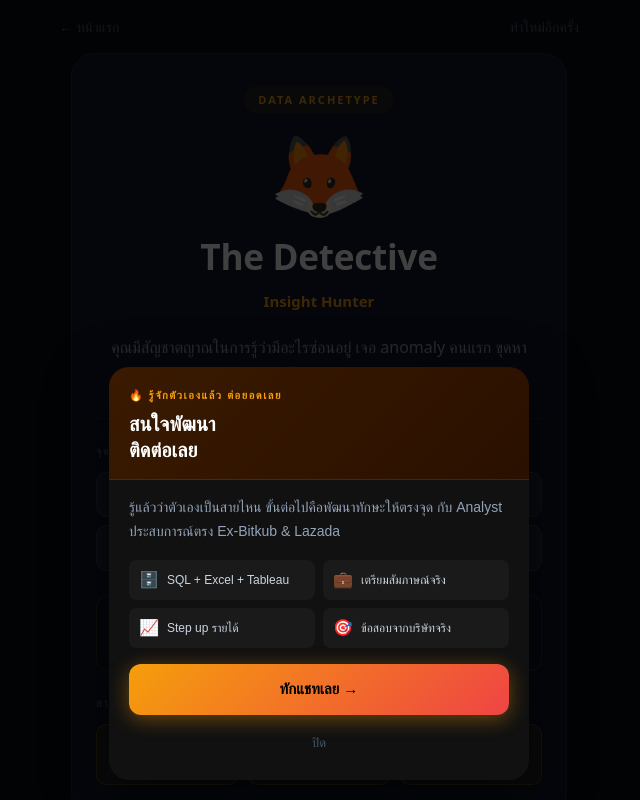
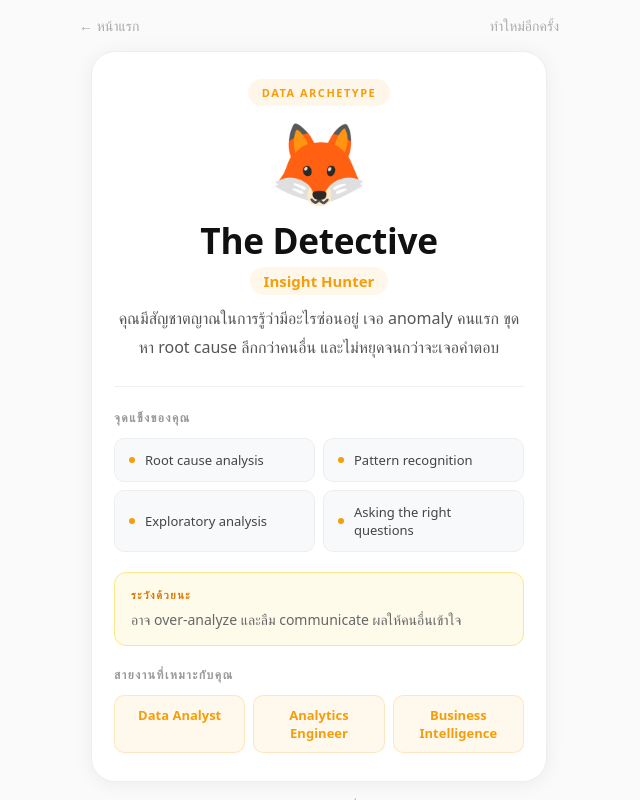
Before and after one commit to ZUME-Work/zume-career-intelligence, a Next.js app: page /archetype/result in a window 1280 px wide. Shown: the top 800 px of the page, without its empty margins (321-961 px from the left). Built offline with nearby package versions, Linux system fonts and the light colour scheme.

Commit message:
fix: remove html2canvas options typescript error

```diff
--- a/app/archetype/result/ResultBanner.tsx
+++ b/app/archetype/result/ResultBanner.tsx
@@ -5,64 +5,52 @@ import { useEffect, useState } from 'react'
 const FB_PAGE = 'https://www.facebook.com/profile.php?id=61581811456373'
 
 const btnStyle: React.CSSProperties = {
-  display: 'block',
-  textAlign: 'center',
-  background: 'linear-gradient(135deg, #F59E0B, #EF4444)',
-  color: '#000',
-  padding: '14px',
-  borderRadius: '12px',
-  textDecoration: 'none',
-  fontSize: '15px',
-  fontWeight: 800,
+  display: 'block', textAlign: 'center',
+  background: '#F59E0B', color: '#000',
+  padding: '16px', borderRadius: '12px',
+  textDecoration: 'none', fontSize: '17px', fontWeight: 800,
   marginBottom: '10px',
-  boxShadow: '0 4px 20px rgba(245,158,11,0.4)',
 }
 
 export default function ResultBanner() {
-  const [showBanner, setShowBanner] = useState(false)
+  const [show, setShow] = useState(false)
 
   useEffect(() => {
-    const timer = setTimeout(() => setShowBanner(true), 3000)
-    return () => clearTimeout(timer)
+    const t = setTimeout(() => setShow(true), 6000)
+    return () => clearTimeout(t)
   }, [])
 
-  if (!showBanner) return null
+  if (!show) return null
 
   return (
-    <div
-      style={{ position:'fixed', inset:0, background:'rgba(0,0,0,0.75)', display:'flex', alignItems:'flex-end', justifyContent:'center', zIndex:200, padding:'0 0 20px' }}
-      onClick={() => setShowBanner(false)}
-    >
-      <div
-        onClick={e => e.stopPropagation()}
-        style={{ width:'100%', maxWidth:420, margin:'0 16px', borderRadius:20, overflow:'hidden', boxShadow:'0 20px 60px rgba(0,0,0,0.5)', animation:'slideUp 0.4s ease both' }}
-      >
-        <style>{`@keyframes slideUp { from{opacity:0;transform:translateY(40px)} to{opacity:1;transform:translateY(0)} }`}</style>
+    <div onClick={() => setShow(false)} style={{ position:'fixed', inset:0, background:'rgba(0,0,0,0.6)', display:'flex', alignItems:'flex-end', justifyContent:'center', zIndex:200, padding:'0 16px 24px' }}>
+      <style>{`@keyframes slideUp { from{opacity:0;transform:translateY(32px)} to{opacity:1;transform:translateY(0)} }`}</style>
+      <div onClick={e => e.stopPropagation()} style={{ width:'100%', maxWidth:440, background:'#fff', borderRadius:20, overflow:'hidden', boxShadow:'0 8px 40px rgba(0,0,0,0.15)', animation:'slideUp 0.35s ease both' }}>
 
-        <div style={{ background:'linear-gradient(135deg, #3a1a00, #2a1000)', padding:'20px 20px 16px', borderBottom:'1px solid rgba(255,255,255,0.08)' }}>
-          <div style={{ fontSize:11, fontWeight:700, letterSpacing:1.5, textTransform:'uppercase', color:'#F59E0B', marginBottom:8 }}>
-            🔥 รู้จักตัวเองแล้ว ต่อยอดเลย
+        <div style={{ background:'#FFF8E7', padding:'22px 22px 16px', borderBottom:'1px solid #FDE68A' }}>
+          <div style={{ fontSize:13, fontWeight:700, color:'#D97706', letterSpacing:1, textTransform:'uppercase', marginBottom:10 }}>
+            ZUME Datalab
           </div>
-          <div style={{ fontSize:20, fontWeight:800, color:'#fff', lineHeight:1.3 }}>
-            สนใจพัฒนา<br />ติดต่อเลย
+          <div style={{ fontSize:22, fontWeight:800, color:'#111', lineHeight:1.3 }}>
+            รู้จักตัวเองแล้ว<br />พัฒนาต่อเลย
           </div>
         </div>
 
-        <div style={{ background:'#111', padding:'16px 20px 20px' }}>
-          <div style={{ fontSize:14, color:'#94A3B8', lineHeight:1.7, marginBottom:16 }}>
-            รู้แล้วว่าตัวเองเป็นสายไหน ขั้นต่อไปคือพัฒนาทักษะให้ตรงจุด กับ Analyst ประสบการณ์ตรง Ex-Bitkub & Lazada
-          </div>
+        <div style={{ padding:'18px 22px 22px', background:'#fff' }}>
+          <p style={{ fontSize:16, color:'#444', lineHeight:1.8, marginBottom:18 }}>
+            เรียน SQL, Excel, Tableau ครบจบในคอร์สเดียว กับ Analyst จาก Ex-Bitkub & Lazada
+          </p>
 
-          <div style={{ display:'grid', gridTemplateColumns:'1fr 1fr', gap:8, marginBottom:16 }}>
+          <div style={{ display:'grid', gridTemplateColumns:'1fr 1fr', gap:10, marginBottom:20 }}>
             {[
               { icon:'🗄️', text:'SQL + Excel + Tableau' },
               { icon:'💼', text:'เตรียมสัมภาษณ์จริง' },
-              { icon:'📈', text:'Step up รายได้' },
+              { icon:'📈', text:'เพิ่มรายได้' },
               { icon:'🎯', text:'ข้อสอบจากบริษัทจริง' },
             ].map((item, i) => (
-              <div key={i} style={{ background:'#1a1a1a', borderRadius:8, padding:'8px 10px', display:'flex', alignItems:'center', gap:8 }}>
-                <span style={{ fontSize:16 }}>{item.icon}</span>
-                <span style={{ fontSize:12, color:'#CBD5E1', fontWeight:500 }}>{item.text}</span>
+              <div key={i} style={{ background:'#F9F9F9', borderRadius:10, padding:'10px 12px', display:'flex', alignItems:'center', gap:8, border:'1px solid #eee' }}>
+                <span style={{ fontSize:18 }}>{item.icon}</span>
+                <span style={{ fontSize:14, color:'#333', fontWeight:500 }}>{item.text}</span>
               </div>
             ))}
           </div>
@@ -71,10 +59,7 @@ export default function ResultBanner() {
             ทักแชทเลย →
           </a>
 
-          <button
-            onClick={() => setShowBanner(false)}
-            style={{ width:'100%', background:'none', border:'none', color:'#475569', fontSize:13, cursor:'pointer', padding:'8px' }}
-          >
+          <button onClick={() => setShow(false)} style={{ width:'100%', background:'none', border:'none', color:'#aaa', fontSize:14, cursor:'pointer', padding:'8px' }}>
             ปิด
           </button>
         </div>
--- a/app/archetype/result/page.tsx
+++ b/app/archetype/result/page.tsx
@@ -15,14 +15,15 @@ function ResultContent() {
   const handleSave = async () => {
     if (!cardRef.current) return
     try {
-      const { default: html2canvas } = await import('html2canvas' as any)
-      const canvas = await html2canvas(cardRef.current, { scale: 2, useCORS: true, backgroundColor: '#0F172A' })
+      // @ts-ignore
+      const html2canvas = (await import('html2canvas')).default
+      const canvas = await html2canvas(cardRef.current)
       const link = document.createElement('a')
       link.download = `data-archetype-${type}.png`
       link.href = canvas.toDataURL('image/png')
       link.click()
     } catch {
-      alert('ไม่สามารถบันทึกภาพได้ ลองกด Screenshot ด้วยตัวเองนะคะ')
+      alert('ไม่สามารถบันทึกภาพได้ ลองกด Screenshot ด้วยตัวเองนะ')
     }
   }
 
@@ -30,144 +31,125 @@ function ResultContent() {
     <>
       <style>{`
         * { box-sizing:border-box; margin:0; padding:0; }
-        @keyframes fadeUp { from{opacity:0;transform:translateY(16px)} to{opacity:1;transform:translateY(0)} }
-        @keyframes floatAnim { 0%,100%{transform:translateY(0)} 50%{transform:translateY(-10px)} }
+        @keyframes fadeUp { from{opacity:0;transform:translateY(14px)} to{opacity:1;transform:translateY(0)} }
+        @keyframes floatAnim { 0%,100%{transform:translateY(0)} 50%{transform:translateY(-8px)} }
         .f1{animation:fadeUp 0.5s ease both}
-        .f2{animation:fadeUp 0.5s 0.1s ease both}
-        .f3{animation:fadeUp 0.5s 0.15s ease both}
-        .f4{animation:fadeUp 0.5s 0.2s ease both}
-        .f5{animation:fadeUp 0.5s 0.25s ease both}
-        .f6{animation:fadeUp 0.5s 0.3s ease both}
+        .f2{animation:fadeUp 0.5s 0.08s ease both}
+        .f3{animation:fadeUp 0.5s 0.16s ease both}
+        .f4{animation:fadeUp 0.5s 0.24s ease both}
+        .f5{animation:fadeUp 0.5s 0.32s ease both}
         .emoji-float { animation:floatAnim 3s ease-in-out infinite; display:inline-block; }
         .strength-item {
           display:flex; align-items:center; gap:10px;
-          background:#1E293B; border-radius:10px; padding:12px 14px;
-          border:1px solid #334155;
-          transition:transform 0.15s, box-shadow 0.15s, border-color 0.15s;
-        }
-        .strength-item:hover { transform:translateY(-2px); box-shadow:0 6px 16px rgba(0,0,0,0.3); border-color:#475569; }
-        .career-chip {
-          border-radius:10px; padding:10px 14px; text-align:center;
-          font-size:13px; font-weight:600;
-          border:1px solid;
+          background:#F8F9FA; border-radius:10px; padding:12px 14px;
+          border:1px solid #eee;
           transition:transform 0.15s, box-shadow 0.15s;
         }
-        .career-chip:hover { transform:translateY(-2px); box-shadow:0 6px 16px rgba(0,0,0,0.2); }
+        .strength-item:hover { transform:translateY(-2px); box-shadow:0 4px 12px rgba(0,0,0,0.08); }
+        .career-chip {
+          border-radius:10px; padding:10px 12px; text-align:center;
+          font-size:13px; font-weight:600; border:1px solid;
+          transition:transform 0.15s, box-shadow 0.15s;
+        }
+        .career-chip:hover { transform:translateY(-2px); }
         .arch-other {
           border-radius:12px; padding:12px 8px; text-align:center;
-          transition:transform 0.15s, box-shadow 0.15s;
-          border:1px solid;
+          transition:transform 0.15s, box-shadow 0.15s; border:1px solid;
         }
-        .arch-other:hover { transform:translateY(-3px); box-shadow:0 8px 20px rgba(0,0,0,0.15); }
+        .arch-other:hover { transform:translateY(-3px); box-shadow:0 6px 16px rgba(0,0,0,0.08); }
         .btn-save {
           display:flex; align-items:center; justify-content:center; gap:8px;
-          background:#1E293B; color:#94A3B8;
-          border:1px solid #334155; border-radius:12px;
-          padding:13px; font-size:15px; font-weight:600;
+          background:#F4F4F5; color:#555; border:1px solid #E4E4E7;
+          border-radius:12px; padding:13px; font-size:15px; font-weight:600;
           cursor:pointer; width:100%;
-          transition:transform 0.15s, box-shadow 0.15s, border-color 0.15s, color 0.15s;
+          transition:transform 0.15s, box-shadow 0.15s;
         }
-        .btn-save:hover { transform:translateY(-2px); box-shadow:0 8px 20px rgba(0,0,0,0.3); border-color:#475569; color:#E2E8F0; }
+        .btn-save:hover { transform:translateY(-2px); box-shadow:0 6px 16px rgba(0,0,0,0.1); }
         .btn-retry {
-          display:block; text-align:center;
-          background:#1E293B; color:#64748B;
-          border:1px solid #1E293B; border-radius:12px;
-          padding:13px; font-size:15px; font-weight:500;
-          text-decoration:none;
-          transition:transform 0.15s, border-color 0.15s, color 0.15s;
+          display:block; text-align:center; background:#F4F4F5; color:#888;
+          border:1px solid #E4E4E7; border-radius:12px; padding:13px;
+          font-size:14px; font-weight:500; text-decoration:none;
+          transition:transform 0.15s;
         }
-        .btn-retry:hover { transform:translateY(-2px); border-color:#334155; color:#94A3B8; }
+        .btn-retry:hover { transform:translateY(-2px); }
         .btn-skill {
-          display:block; text-align:center;
-          border-radius:12px; padding:15px;
-          font-size:16px; font-weight:700;
-          text-decoration:none; color:#000;
-          transition:transform 0.15s, box-shadow 0.15s, opacity 0.15s;
+          display:block; text-align:center; border-radius:12px; padding:15px;
+          font-size:16px; font-weight:700; text-decoration:none;
+          transition:transform 0.15s, box-shadow 0.15s;
         }
-        .btn-skill:hover { transform:translateY(-3px); box-shadow:0 10px 28px rgba(0,0,0,0.25); opacity:0.9; }
-        .back-link {
-          display:inline-flex; align-items:center; gap:6px;
-          color:#475569; font-size:14px; text-decoration:none;
-          transition:color 0.15s;
-        }
-        .back-link:hover { color:#94A3B8; }
+        .btn-skill:hover { transform:translateY(-3px); box-shadow:0 8px 24px rgba(0,0,0,0.15); }
+        .back-link { color:#aaa; font-size:14px; text-decoration:none; transition:color 0.15s; }
+        .back-link:hover { color:#555; }
         .wrap { width:100%; max-width:480px; margin:0 auto; padding:0 20px; }
-        @media(min-width:640px) { .wrap { max-width:560px; padding:0 32px; } }
+        @media(min-width:640px) { .wrap { max-width:520px; padding:0 32px; } }
       `}</style>
 
-      <main style={{ minHeight:'100vh', background:'#080C14', fontFamily:'system-ui,sans-serif', color:'#fff', paddingBottom:40 }}>
+      <main style={{ minHeight:'100vh', background:'#FAFAFA', fontFamily:'system-ui,sans-serif', color:'#111', paddingBottom:48 }}>
 
         {/* Nav */}
-        <div style={{ padding:'16px 20px', maxWidth:560, margin:'0 auto', display:'flex', justifyContent:'space-between', alignItems:'center' }}>
+        <div style={{ maxWidth:520, margin:'0 auto', padding:'16px 20px', display:'flex', justifyContent:'space-between', alignItems:'center' }}>
           <Link href="/" className="back-link">← หน้าแรก</Link>
           <Link href="/archetype" className="back-link">ทำใหม่อีกครั้ง</Link>
         </div>
 
-        {/* Result Card — ส่วนที่ save เป็นรูป */}
+        {/* Result Card */}
         <div className="wrap">
-          <div ref={cardRef} style={{ background:'#0F172A', borderRadius:24, padding:'32px 24px', border:'1px solid #1E293B', marginBottom:20 }}>
+          <div ref={cardRef} style={{ background:'#fff', borderRadius:24, padding:'28px 22px', border:'1px solid #eee', boxShadow:'0 2px 20px rgba(0,0,0,0.06)', marginBottom:16 }}>
 
             {/* Badge */}
-            <div className="f1" style={{ textAlign:'center', marginBottom:24 }}>
-              <span style={{ fontSize:11, fontWeight:700, letterSpacing:2, color:info.color, textTransform:'uppercase', background:`${info.color}18`, padding:'6px 14px', borderRadius:20 }}>
+            <div className="f1" style={{ textAlign:'center', marginBottom:20 }}>
+              <span style={{ fontSize:11, fontWeight:700, letterSpacing:1.5, color:info.color, textTransform:'uppercase', background:`${info.color}18`, padding:'6px 14px', borderRadius:20 }}>
                 Data Archetype
               </span>
             </div>
 
             {/* Emoji */}
-            <div className="f2" style={{ textAlign:'center', marginBottom:16 }}>
+            <div className="f2" style={{ textAlign:'center', marginBottom:14 }}>
               <span className="emoji-float" style={{ fontSize:80, lineHeight:1 }}>{info.emoji}</span>
             </div>
 
-            {/* Name */}
-            <div className="f3" style={{ textAlign:'center', marginBottom:6 }}>
-              <div style={{ fontSize:'clamp(1.8rem,6vw,2.2rem)', fontWeight:800, color:'#fff', letterSpacing:'-0.3px' }}>
+            {/* Name + Tagline */}
+            <div className="f3" style={{ textAlign:'center', marginBottom:12 }}>
+              <div style={{ fontSize:'clamp(1.8rem,6vw,2.2rem)', fontWeight:800, color:'#111', letterSpacing:'-0.3px', marginBottom:6 }}>
                 {info.name}
               </div>
-            </div>
-
-            {/* Tagline */}
-            <div className="f3" style={{ textAlign:'center', marginBottom:20 }}>
-              <span style={{ fontSize:15, color:info.color, fontWeight:600 }}>{info.tagline}</span>
+              <span style={{ fontSize:15, color:info.color, fontWeight:600, background:`${info.color}15`, padding:'4px 14px', borderRadius:20 }}>
+                {info.tagline}
+              </span>
             </div>
 
             {/* Description */}
-            <div className="f4" style={{ fontSize:16, color:'#94A3B8', lineHeight:1.8, textAlign:'center', marginBottom:28 }}>
+            <div className="f4" style={{ fontSize:16, color:'#555', lineHeight:1.8, textAlign:'center', marginBottom:24 }}>
               {info.description}
             </div>
 
-            {/* Divider */}
-            <div style={{ height:1, background:'#1E293B', marginBottom:24 }} />
+            <div style={{ height:1, background:'#f0f0f0', marginBottom:22 }} />
 
             {/* Strengths */}
-            <div className="f4" style={{ marginBottom:24 }}>
-              <div style={{ fontSize:11, fontWeight:700, color:'#475569', letterSpacing:1.5, textTransform:'uppercase', marginBottom:12 }}>
-                จุดแข็งของคุณ
-              </div>
+            <div className="f4" style={{ marginBottom:20 }}>
+              <div style={{ fontSize:12, fontWeight:700, color:'#999', letterSpacing:1.5, textTransform:'uppercase', marginBottom:12 }}>จุดแข็งของคุณ</div>
               <div style={{ display:'grid', gridTemplateColumns:'1fr 1fr', gap:8 }}>
                 {info.strengths.map((s, i) => (
                   <div key={i} className="strength-item">
                     <div style={{ width:6, height:6, borderRadius:'50%', background:info.color, flexShrink:0 }} />
-                    <div style={{ fontSize:13, color:'#CBD5E1' }}>{s}</div>
+                    <div style={{ fontSize:13, color:'#444' }}>{s}</div>
                   </div>
                 ))}
               </div>
             </div>
 
             {/* Blind spot */}
-            <div className="f5" style={{ background:'#0F172A', border:'1px solid #F59E0B33', borderRadius:12, padding:'14px 16px', marginBottom:24 }}>
-              <div style={{ fontSize:11, fontWeight:700, color:'#F59E0B', letterSpacing:1.5, textTransform:'uppercase', marginBottom:6 }}>ระวังด้วยนะ</div>
-              <div style={{ fontSize:14, color:'#94A3B8', lineHeight:1.7 }}>{info.blindspot}</div>
+            <div className="f5" style={{ background:'#FFFBEB', border:'1px solid #FDE68A', borderRadius:12, padding:'14px 16px', marginBottom:20 }}>
+              <div style={{ fontSize:11, fontWeight:700, color:'#D97706', letterSpacing:1.5, textTransform:'uppercase', marginBottom:6 }}>ระวังด้วยนะ</div>
+              <div style={{ fontSize:14, color:'#666', lineHeight:1.7 }}>{info.blindspot}</div>
             </div>
 
             {/* Careers */}
             <div className="f5">
-              <div style={{ fontSize:11, fontWeight:700, color:'#475569', letterSpacing:1.5, textTransform:'uppercase', marginBottom:12 }}>
-                สายงานที่เหมาะกับคุณ
-              </div>
+              <div style={{ fontSize:12, fontWeight:700, color:'#999', letterSpacing:1.5, textTransform:'uppercase', marginBottom:12 }}>สายงานที่เหมาะกับคุณ</div>
               <div style={{ display:'grid', gridTemplateColumns:'repeat(3,1fr)', gap:8 }}>
                 {info.careers.map((c, i) => (
-                  <div key={i} className="career-chip" style={{ background:`${info.color}15`, color:info.color, borderColor:`${info.color}44` }}>
+                  <div key={i} className="career-chip" style={{ background:`${info.color}12`, color:info.color, borderColor:`${info.color}33` }}>
                     {c}
                   </div>
                 ))}
@@ -177,13 +159,11 @@ function ResultContent() {
           </div>
 
           {/* Other archetypes */}
-          <div className="f5" style={{ marginBottom:24 }}>
-            <div style={{ fontSize:11, fontWeight:700, color:'#334155', letterSpacing:1.5, textTransform:'uppercase', marginBottom:12, textAlign:'center' }}>
-              Archetype อื่นๆ
-            </div>
+          <div className="f5" style={{ marginBottom:20 }}>
+            <div style={{ fontSize:12, fontWeight:700, color:'#bbb', letterSpacing:1.5, textTransform:'uppercase', marginBottom:12, textAlign:'center' }}>Archetype อื่นๆ</div>
             <div style={{ display:'grid', gridTemplateColumns:'repeat(6,1fr)', gap:8 }}>
               {allTypes.filter(([k]) => k !== type).map(([k, v]) => (
-                <div key={k} className="arch-other" style={{ background:`${v.color}12`, borderColor:`${v.color}33` }}>
+                <div key={k} className="arch-other" style={{ background:`${v.color}10`, borderColor:`${v.color}30` }}>
                   <div style={{ fontSize:22, marginBottom:4 }}>{v.emoji}</div>
                   <div style={{ fontSize:10, color:v.color, fontWeight:600, lineHeight:1.3 }}>{v.name.replace('The ','')}</div>
                 </div>
@@ -192,8 +172,8 @@ function ResultContent() {
           </div>
 
           {/* Actions */}
-          <div className="f6" style={{ display:'flex', flexDirection:'column', gap:10 }}>
-            <Link href="/assessment/sql" className="btn-skill" style={{ background:info.color }}>
+          <div style={{ display:'flex', flexDirection:'column', gap:10 }}>
+            <Link href="/assessment/sql" className="btn-skill" style={{ background:info.color, color: ['#F59E0B','#10B981'].includes(info.color) ? '#000' : '#fff' }}>
               ทดสอบทักษะต่อเลย →
             </Link>
             <button onClick={handleSave} className="btn-save">
@@ -205,7 +185,7 @@ function ResultContent() {
 
         </div>
 
-        <div style={{ textAlign:'center', marginTop:32, fontSize:12, color:'#1E293B' }}>
+        <div style={{ textAlign:'center', marginTop:32, fontSize:12, color:'#ccc' }}>
           © 2026 ZUME Datalab · All rights reserved
         </div>
       </main>
@@ -213,18 +193,17 @@ function ResultContent() {
   )
 }
 
-// banner added
 export default function ResultPage() {
   return (
     <>
       <ResultBanner />
       <Suspense fallback={
-      <div style={{ minHeight:'100vh', background:'#080C14', display:'flex', alignItems:'center', justifyContent:'center', color:'#fff', fontFamily:'system-ui,sans-serif' }}>
-        กำลังโหลด...
-      </div>
-    }>
-      <ResultContent />
-    </Suspense>
+        <div style={{ minHeight:'100vh', background:'#FAFAFA', display:'flex', alignItems:'center', justifyContent:'center', color:'#999', fontFamily:'system-ui,sans-serif' }}>
+          กำลังโหลด...
+        </div>
+      }>
+        <ResultContent />
+      </Suspense>
     </>
   )
 }
--- a/app/layout.tsx
+++ b/app/layout.tsx
@@ -1,33 +1,14 @@
-import type { Metadata } from "next";
-import { Geist, Geist_Mono } from "next/font/google";
-import "./globals.css";
-
-const geistSans = Geist({
-  variable: "--font-geist-sans",
-  subsets: ["latin"],
-});
-
-const geistMono = Geist_Mono({
-  variable: "--font-geist-mono",
-  subsets: ["latin"],
-});
+import type { Metadata } from 'next'
 
 export const metadata: Metadata = {
-  title: "Create Next App",
-  description: "Generated by create next app",
-};
+  title: 'ZUME Datalab — ค้นหาสไตล์ Data ของคุณ',
+  description: 'ทดสอบทักษะ SQL, Excel, Tableau และค้นหา Data Archetype ของคุณ ฟรี ไม่ต้องสมัครสมาชิก',
+}
 
-export default function RootLayout({
-  children,
-}: Readonly<{
-  children: React.ReactNode;
-}>) {
+export default function RootLayout({ children }: { children: React.ReactNode }) {
   return (
-    <html
-      lang="en"
-      className={`${geistSans.variable} ${geistMono.variable} h-full antialiased`}
-    >
-      <body className="min-h-full flex flex-col">{children}</body>
+    <html lang="th">
+      <body style={{ margin: 0, padding: 0 }}>{children}</body>
     </html>
-  );
+  )
 }
```
Also changed, not shown: app/results/[id]/ResultClient.tsx (+54 -66 lines), lib/archetypeQuestions.ts (+22 -22 lines).
